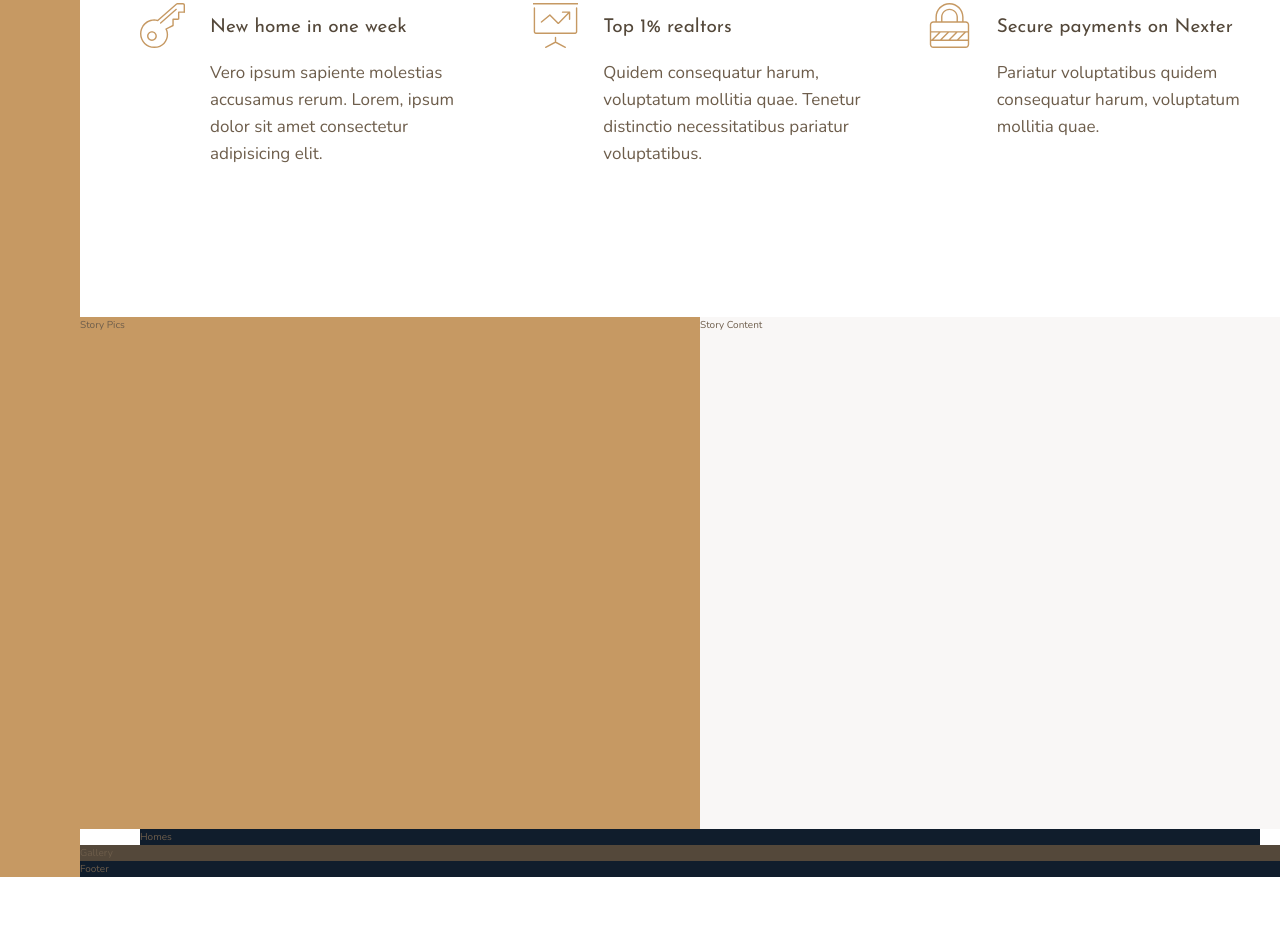
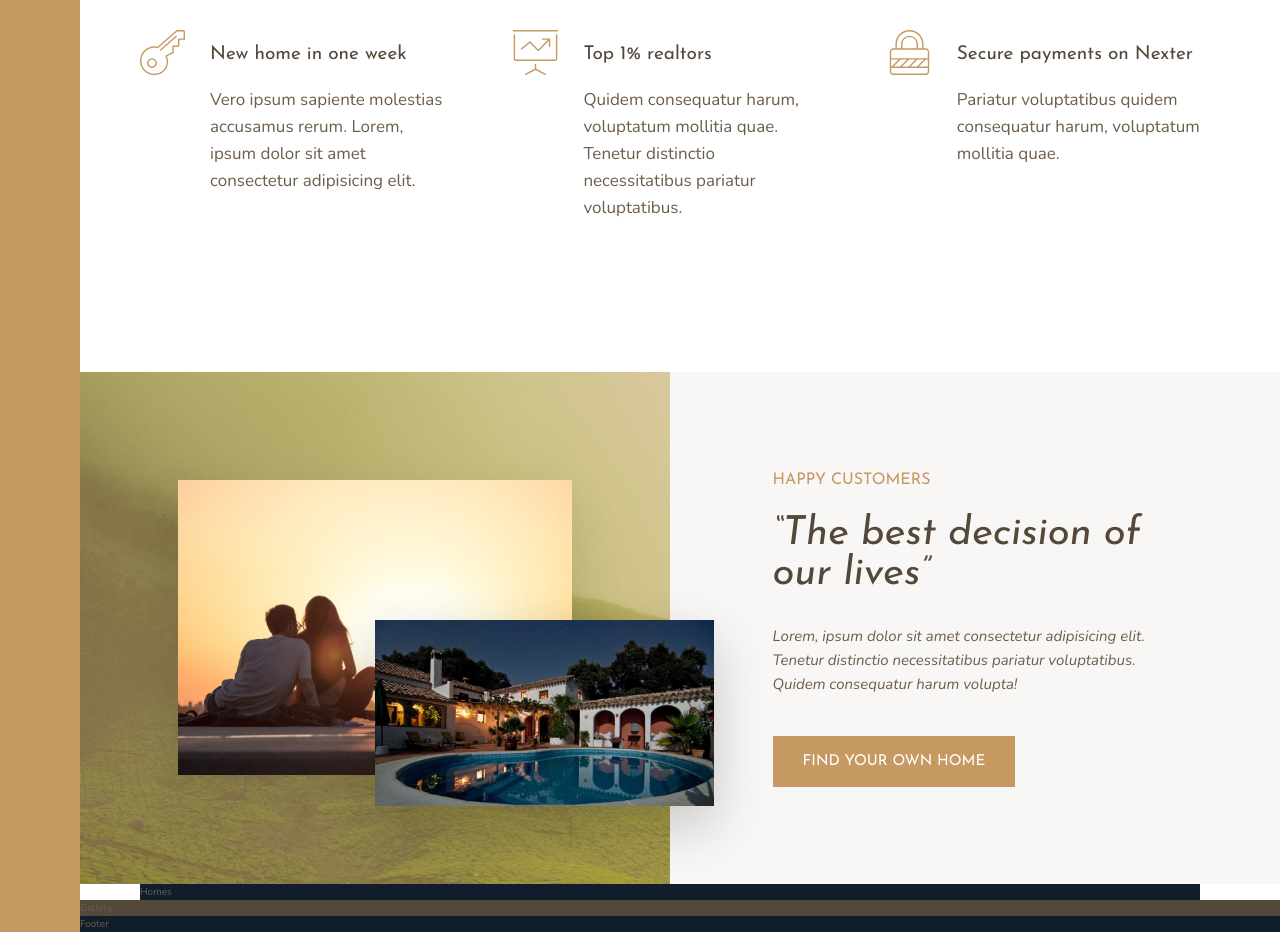
Before and after one commit to abodbazyan/Nexter-Design, a website: page index.html in a window 1280 px wide. Shown: the part 991-1923 px from the top of the page. Before the commit the page ends 1868 px from the top, so only its background shows below. Drawn offline with nearby package versions, Linux system fonts and the light colour scheme.

Commit message:
Building and styling the story section

```diff
--- a/index.html
+++ b/index.html
@@ -80,8 +80,26 @@
         </p>
       </div>
     </section>
-    <div class="story__pictures">Story Pics</div>
-    <div class="story__content">Story Content</div>
+    <div class="story__pictures">
+      <img
+        src="img/story-1.jpeg"
+        alt="Couple with new house"
+        class="story__img--1"
+      />
+      <img src="img/story-2.jpeg" alt="a New house" class="story__img--2" />
+    </div>
+    <div class="story__content">
+      <h3 class="heading-3 mb-sm">Happy Customers</h3>
+      <h2 class="heading-2 heading-2--dark mb-md">
+        &ldquo;The best decision of our lives&rdquo;
+      </h2>
+      <p class="story__text">
+        Lorem, ipsum dolor sit amet consectetur adipisicing elit. Tenetur
+        distinctio necessitatibus pariatur voluptatibus. Quidem consequatur
+        harum volupta!
+      </p>
+      <button class="btn">Find your own home</button>
+    </div>
     <section class="homes">Homes</section>
     <section class="gallery">Gallery</section>
     <footer class="footer">Footer</footer>
--- a/sass/_story.scss
+++ b/sass/_story.scss
@@ -2,10 +2,50 @@
   &__pictures {
     background-color: $color-primary;
     grid-column: full-start / col-end 4;
+    background-image: linear-gradient(
+        rgba($color-primary, 0.5),
+        rgba($color-primary, 0.5)
+      ),
+      url(../img/back.jpg);
+
+    display: grid;
+    grid-template-rows: repeat(6, 1fr);
+    grid-template-columns: repeat(6, 1fr);
+    align-items: center;
+  }
+
+  &__img--1 {
+    width: 100%;
+    grid-row: 2 / 6;
+    grid-column: 2 / 6;
+    box-shadow: 0 2rem 5rem rgba(0, 0, 0, 0.1);
+  }
+
+  &__img--2 {
+    width: 115%;
+    grid-row: 4 / 6;
+    grid-column: 4 / 7;
+    z-index: 20;
+    box-shadow: 0 2rem 5rem rgba(0, 0, 0, 0.2);
   }
 
   &__content {
     background-color: $color-grey-light-1;
     grid-column: col-start 5 / full-end;
+
+    padding: 6rem 8vw;
+    display: grid;
+    align-content: center;
+    justify-items: start;
+
+    // display: flex;
+    // flex-direction: column;
+    // justify-content: center;
+  }
+
+  &__text {
+    font-size: 1.5rem;
+    font-style: italic;
+    margin-bottom: 4rem;
   }
 }
--- a/sass/_typography.scss
+++ b/sass/_typography.scss
@@ -9,10 +9,24 @@
 
 .heading-2 {
   @extend %heading;
+  font-size: 4rem;
+  font-style: italic;
+  line-height: 1;
+
+  &--light {
+    color: $color-grey-light-1;
+  }
+
+  &--dark {
+    color: $color-grey-dark-1;
+  }
 }
 
 .heading-3 {
   @extend %heading;
+  font-size: 1.6rem;
+  color: $color-primary;
+  text-transform: uppercase;
 }
 
 .heading-4 {
@@ -27,3 +41,36 @@
     color: $color-grey-dark-1;
   }
 }
+
+.btn {
+  background-color: $color-primary;
+  color: #fff;
+  border: none;
+  border-radius: 0;
+  font-family: $font-display;
+  font-size: 1.5rem;
+  text-transform: uppercase;
+  padding: 1.8rem 3rem;
+  cursor: pointer;
+  transition: all 0.2s;
+
+  &:hover {
+    background-color: $color-primary-dark;
+  }
+}
+
+.mb-sm {
+  margin-bottom: 2rem;
+}
+
+.mb-md {
+  margin-bottom: 3rem;
+}
+
+.mb-lg {
+  margin-bottom: 4rem;
+}
+
+.mb-hg {
+  margin-bottom: 8rem;
+}
```
Also changed, not shown: css/style.css.
